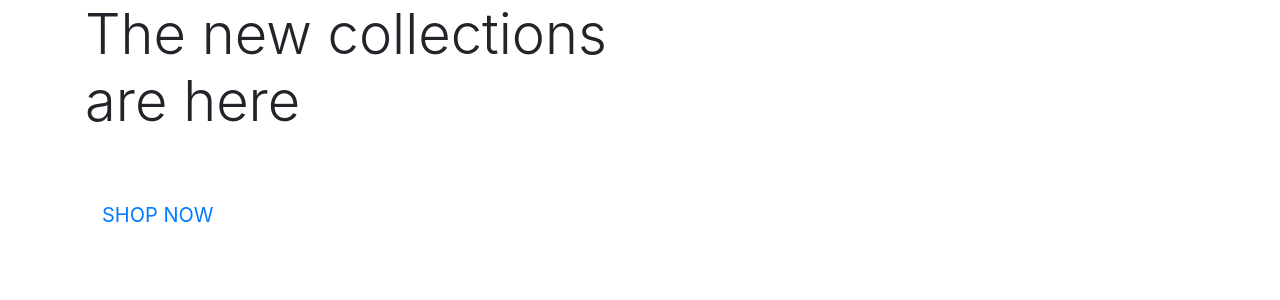
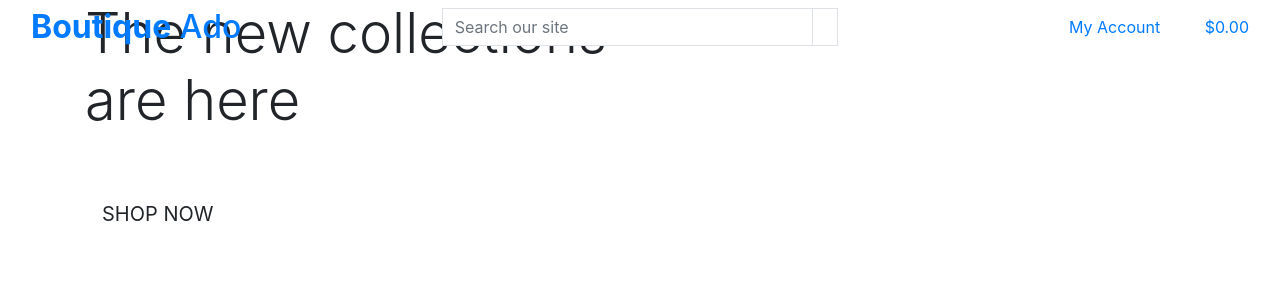
Before and after one commit to Ellis-Robinson/Boutique-Ado-Project, a Django app: page / in a window 1280 px wide. Shown: the top 300 px of the page. Run offline with Django 3.2, Linux system fonts and the light colour scheme; some libraries are stand-ins or nearby versions.

Commit message:
add header content to base.html

```diff
--- a/templates/base.html
+++ b/templates/base.html
@@ -2,8 +2,8 @@
 
 <!doctype html>
 <html lang="en">
+  <head>
 
-<head>
     {% block meta %}
         <meta http-equiv="X-UA-Compatible" content="ie=edge">
         <meta charset="utf-8">
@@ -13,18 +13,17 @@
     {% block extra_meta %}
     {% endblock %}
 
-  {% block corsecss %}
-  <link rel="stylesheet" href="https://stackpath.bootstrapcdn.com/bootstrap/4.1.3/css/bootstrap.min.css"
-    integrity="sha384-MCw98/SFnGE8fJT3GXwEOngsV7Zt27NXFoaoApmYm81iuXoPkFOJwJ8ERdknLPMO" crossorigin="anonymous">
+    {% block corecss %}
+        <link rel="stylesheet" href="https://stackpath.bootstrapcdn.com/bootstrap/4.4.1/css/bootstrap.min.css" integrity="sha384-Vkoo8x4CGsO3+Hhxv8T/Q5PaXtkKtu6ug5TOeNV6gBiFeWPGFN9MuhOf23Q9Ifjh" crossorigin="anonymous">
     {% endblock %}
 
     {% block extra_css %}
     {% endblock %}
 
     {% block corejs %}
-  <script src="https://code.jquery.com/jquery-3.6.0.min.js" integrity="sha256-/xUj+3OJU5yExlq6GSYGSHk7tPXikynS7ogEvDej/m4=" crossorigin="anonymous"></script>
-  <script src="https://cdnjs.cloudflare.com/ajax/libs/popper.js/1.14.3/umd/popper.min.js" integrity="sha384-ZMP7rVo3mIykV+2+9J3UJ46jBk0WLaUAdn689aCwoqbBJiSnjAK/l8WvCWPIPm49" crossorigin="anonymous"></script>
-  <script src="https://stackpath.bootstrapcdn.com/bootstrap/4.1.3/js/bootstrap.min.js" integrity="sha384-ChfqqxuZUCnJSK3+MXmPNIyE6ZbWh2IMqE241rYiqJxyMiZ6OW/JmZQ5stwEULTy" crossorigin="anonymous"></script>
+        <script src="https://code.jquery.com/jquery-3.4.1.slim.min.js" integrity="sha384-J6qa4849blE2+poT4WnyKhv5vZF5SrPo0iEjwBvKU7imGFAV0wwj1yYfoRSJoZ+n" crossorigin="anonymous"></script>
+        <script src="https://cdn.jsdelivr.net/npm/popper.js@1.16.0/dist/umd/popper.min.js" integrity="sha384-Q6E9RHvbIyZFJoft+2mJbHaEWldlvI9IOYy5n3zV9zzTtmI3UksdQRVvoxMfooAo" crossorigin="anonymous"></script>
+        <script src="https://stackpath.bootstrapcdn.com/bootstrap/4.4.1/js/bootstrap.min.js" integrity="sha384-wfSDF2E50Y2D1uUdj0O3uMBJnjuUD4Ih7YwaYd1iqfktj0Uod8GCExl3Og8ifwB6" crossorigin="anonymous"></script>
     {% endblock %}
 
     {% block extra_js %}
@@ -32,16 +31,71 @@
 
     <title>Boutique Ado {% block extra_title %}{% endblock %}</title>
   </head>
-
   <body>
-
     <header class="container-fluid fixed-top">
+        <div class="row">
+            <div class="col-12 col-lg-4 my-auto py-1 py-lg-0 text-center text-lg-left">
+                <a href="{% url 'home' %}" class="nav-link main-logo-link">
+                    <h2 class="logo-font text-black my-0"><strong>Boutique</strong> Ado</h2>
+                </a>
+            </div>
+            <div class="col-12 col-lg-4 my-auto py-1 py-lg-0">
+                <form method="GET" action="">
+                    <div class="input-group w-100">
+                        <input class="form-control border border-black rounded-0" type="text" name="q" placeholder="Search our site">
+                        <div class="input-group-append">
+                            <button class="form-control btn btn-black border border-black rounded-0" type="submit">
+                                <span class="icon">
+                                    <i class="fas fa-search"></i>
+                                </span>
+                            </button>
+                        </div>
+                    </div>
+                </form>
+            </div>
+            <div class="col-12 col-lg-4 my-auto py-1 py-lg-0">
+                <ul class="list-inline list-unstyled text-center text-lg-right my-0">
+                    <li class="list-inline-item dropdown">
+                        <a class="text-black nav-link" href="#" id="user-options" data-toggle="dropdown" aria-haspopup="true" aria-expanded="false">
+                            <div class="text-center">
+                                <div><i class="fas fa-user fa-lg"></i></div>
+                                <p class="my-0">My Account</p>
+                            </div>
+                        </a>
+                        <div class="dropdown-menu border-0" aria-labelledby="user-options">
+                            {% if request.user.is_authenticated %}
+                                {% if request.user.is_superuser %}
+                                    <a href="" class="dropdown-item">Product Management</a>
+                                {% endif %}
+                                <a href="" class="dropdown-item">My Profile</a>
+                                <a href="{% url 'account_logout' %}" class="dropdown-item">Logout</a>
+                            {% else %}
+                                <a href="{% url 'account_signup' %}" class="dropdown-item">Register</a>
+                                <a href="{% url 'account_login' %}" class="dropdown-item">Login</a>
+                            {% endif %}
+                        </div>
+                    </li>
+                    <li class="list-inline-item">
+                        <a class="{% if grand_total %}text-info font-weight-bold{% else %}text-black{% endif %} nav-link" href="">
+                            <div class="text-center">
+                                <div><i class="fas fa-shopping-bag fa-lg"></i></div>
+                                <p class="my-0">
+                                    {% if grand_total %}
+                                        ${{ grand_total|floatformat:2 }}
+                                    {% else %}
+                                        $0.00
+                                    {% endif %}
+                                </p>
+                            </div>
+                        </a>
+                    </li>
+                </ul>
+            </div>
+        </div>
     </header>
 
-  {% if messaged %}
-  <div class="message-container">
-
-  </div>
+    {% if messages %}
+        <div class="message-container"></div>
     {% endif %}
 
     {% block page_header %}
@@ -50,8 +104,9 @@
     {% block content %}
     {% endblock %}
 
-  {% block post_load_js %}
+    {% block postloadjs %}
     {% endblock %}
+
+
   </body>
-
 </html>
```
Lines whose indentation alone changed are shown as unchanged.
